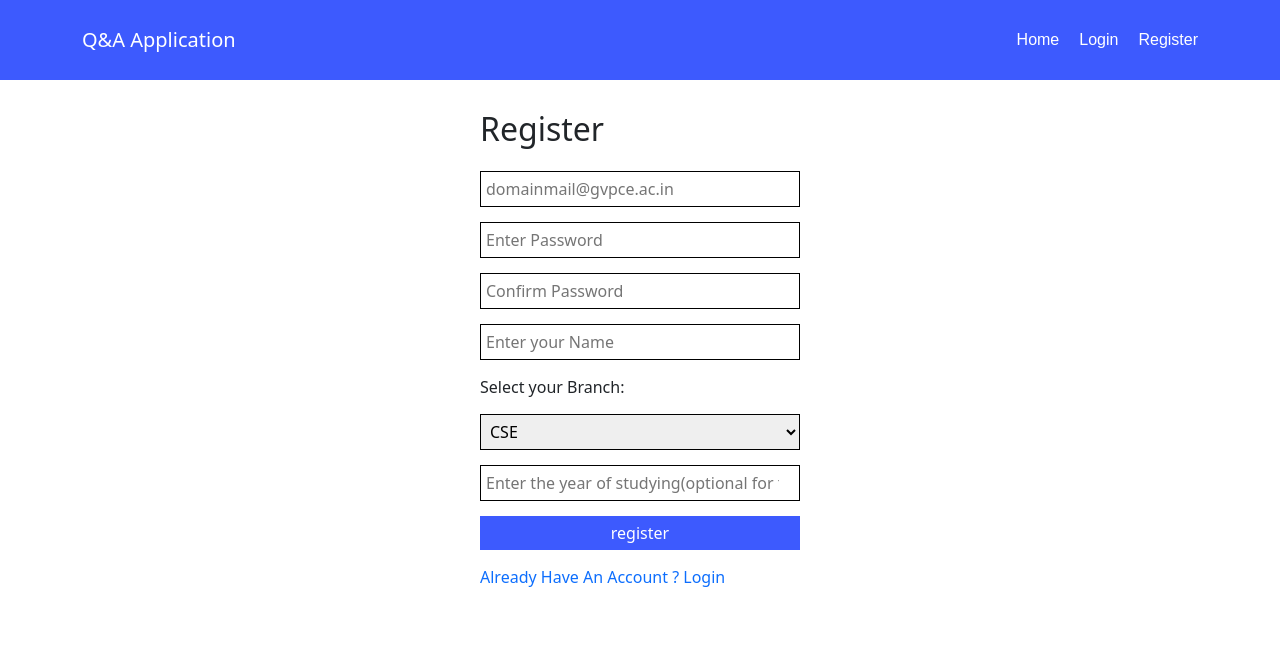
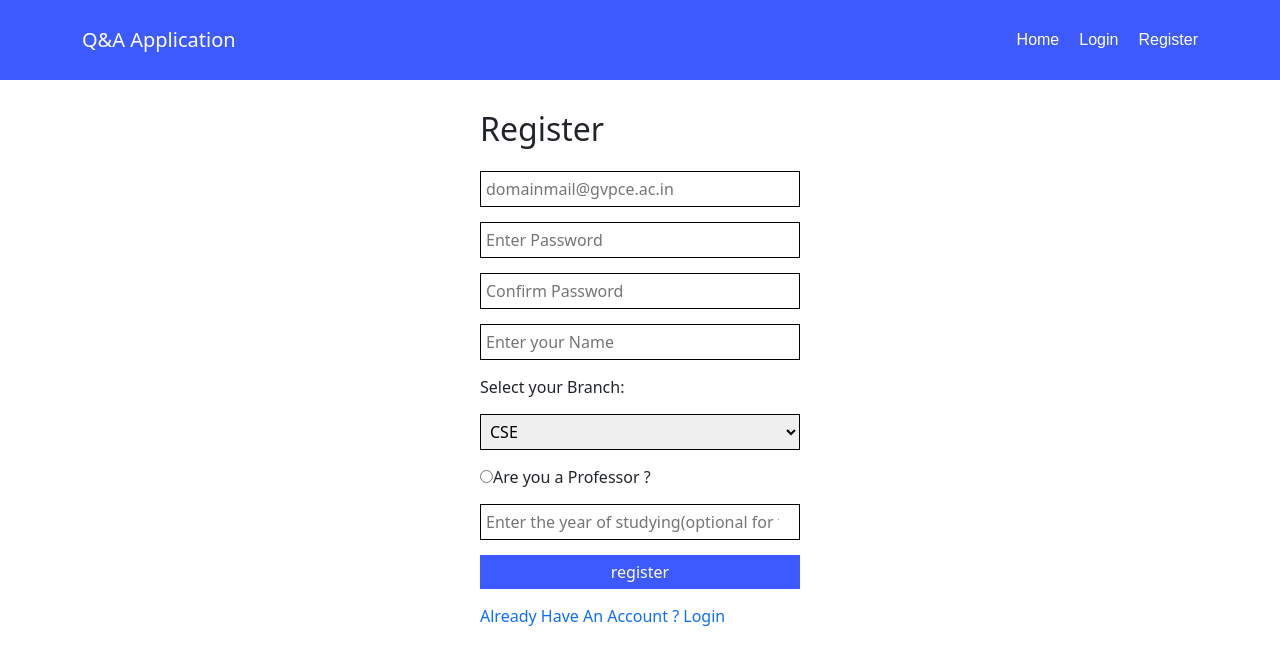
Before and after one commit to samba-chinta/question_and_answer_website_client, a React (Create React App) app: page /register in a window 1280 px wide. Shown: the top 664 px of the page. Built offline with nearby package versions, Linux system fonts and the light colour scheme.

Commit message:
Update year entering field

```diff
--- a/src/components/Authentication/Register.js
+++ b/src/components/Authentication/Register.js
@@ -25,6 +25,7 @@ const Register = (props) => {
     branch: "CSE",
   });
   const [userStudyingYear, setUserStudyingYear] = useState("");
+  const [isProfessor, setIsProfessor] = useState(false);
   const [validState, setIsValid] = useState({
     mail: true,
     password: true,
@@ -77,6 +78,10 @@ const Register = (props) => {
       }));
     }
   };
+
+  const professorHandler = (e) => {
+    setIsProfessor(!isProfessor);
+  }
 
   const userPasswordHandler = (e) => {
     setUserPassword(e.target.value);
@@ -250,7 +255,11 @@ const Register = (props) => {
               );
             })}
           </select>
-          <input
+          <label>
+            <input type="radio" onChange={professorHandler}/>
+              Are you a Professor ?
+          </label>
+          {!isProfessor && <input
             type="number"
             min={1}
             max={4}
@@ -259,7 +268,7 @@ const Register = (props) => {
             onChange={userStudyingYearHandler}
             value={userStudyingYear}
             // required
-          />
+          />}
           <input
             type="submit"
             value="register"
```
